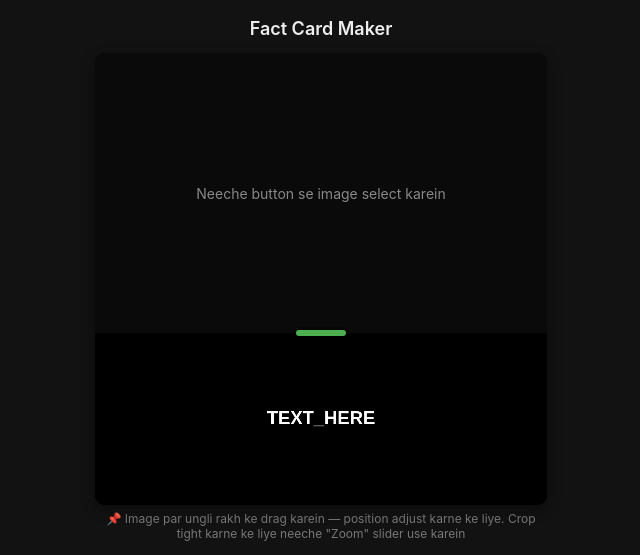
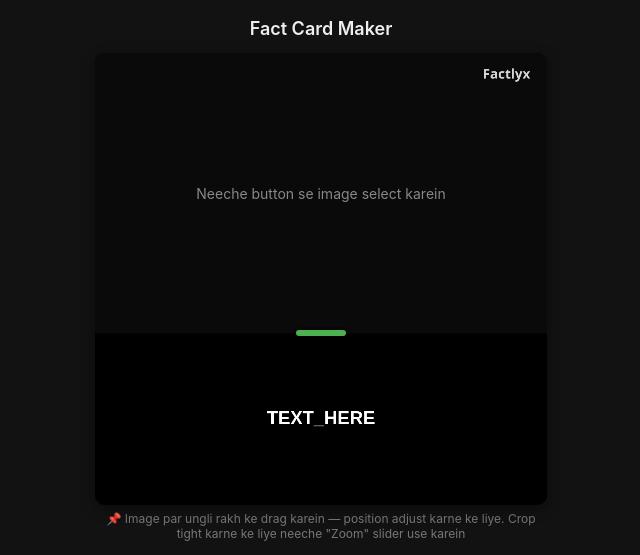
Before and after one commit to pawan64755-a11y/fact-card-maker, a plain HTML site: page index.html in a window 1280 px wide. Shown: the top 555 px of the page, 319-959 px from the left. Drawn offline with Linux system fonts and the light colour scheme.

Commit message:
Update index.html

```diff
--- a/index.html
+++ b/index.html
@@ -391,6 +391,13 @@
       ctx.drawImage(img, cropX, cropY, cropW, cropH, 0, 0, targetW, targetH);
     }
 
+    // ---- Watermark: "Factlyx" top-right corner of the image area ----
+    ctx.font = '700 32px "Segoe UI", Roboto, -apple-system, sans-serif';
+    ctx.fillStyle = 'rgba(230,230,230,0.92)';
+    ctx.textAlign = 'right';
+    ctx.textBaseline = 'top';
+    ctx.fillText('Factlyx', SIZE - 40, 36);
+
     ctx.fillStyle = state.bgColor;
     ctx.fillRect(0, splitY, SIZE, SIZE - splitY);
 
```
